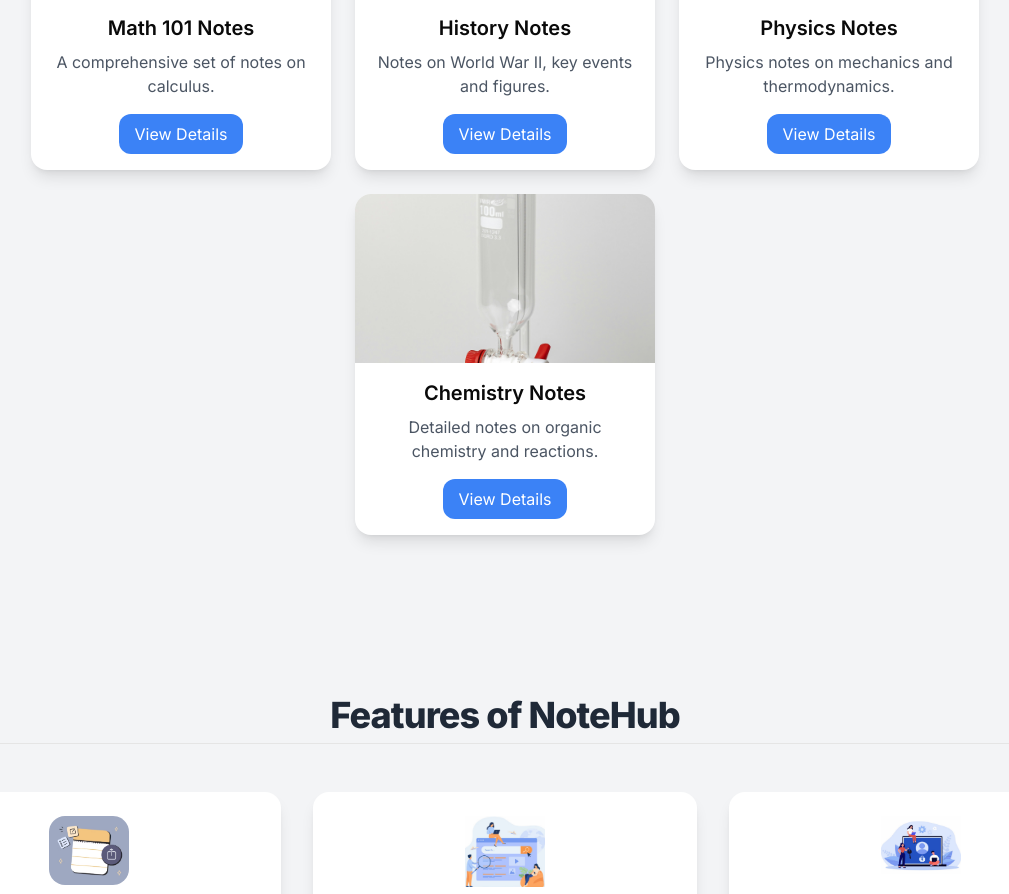
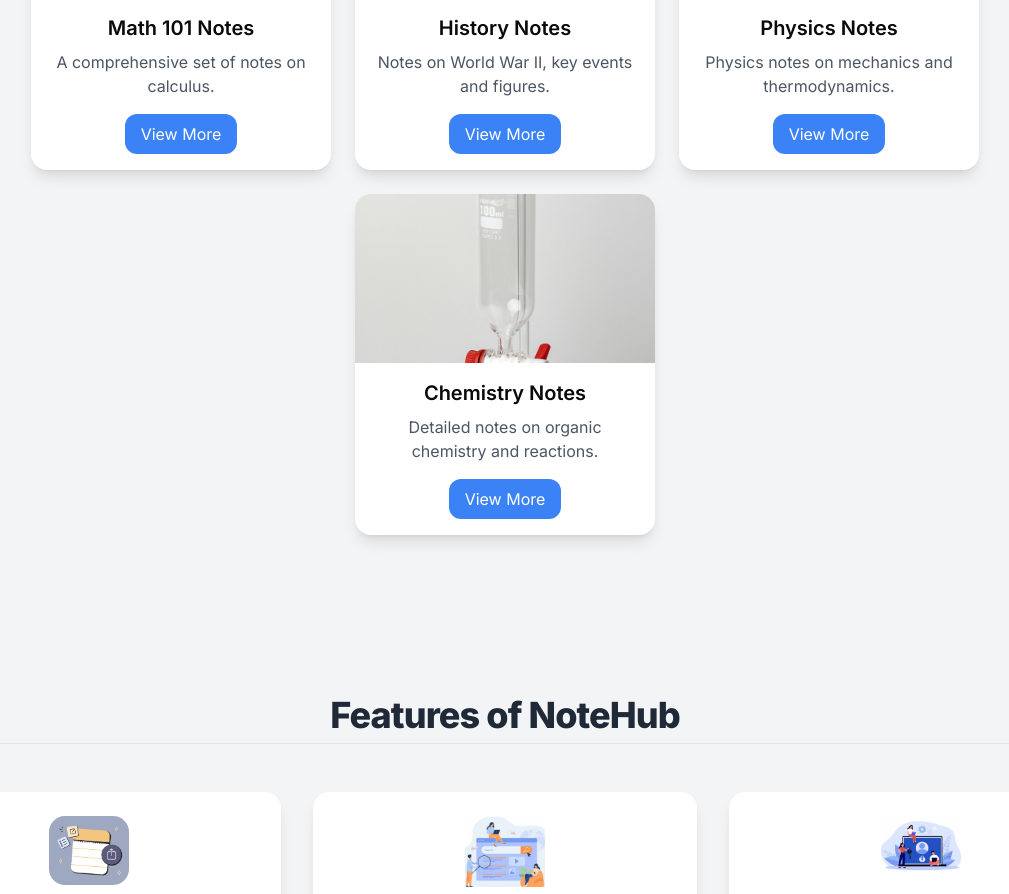
Before and after one commit to peterzdhuang/NoteApp, a Next.js app in the folder noteapp/: page / in a window 1280 px wide. Shown: the part 1051-1945 px from the top of the page, without its empty margins (135-1144 px from the left). Built offline with nearby package versions, Linux system fonts and the light colour scheme.

Commit message:
pushing fix

```diff
--- a/noteapp/src/components/noteslist.tsx
+++ b/noteapp/src/components/noteslist.tsx
@@ -54,7 +54,7 @@
             <h3 className="text-xl text-center font-semibold">{note.title}</h3>
             <p className="text-gray-600 text-center mt-2">{note.description}</p>
             <button className="mt-4 bg-blue-500 text-white px-4 py-2 rounded-sm hover:bg-blue-600 mx-auto block">
-              View Details
+              View More
             </button>
           </div>
         </motion.div>
```
